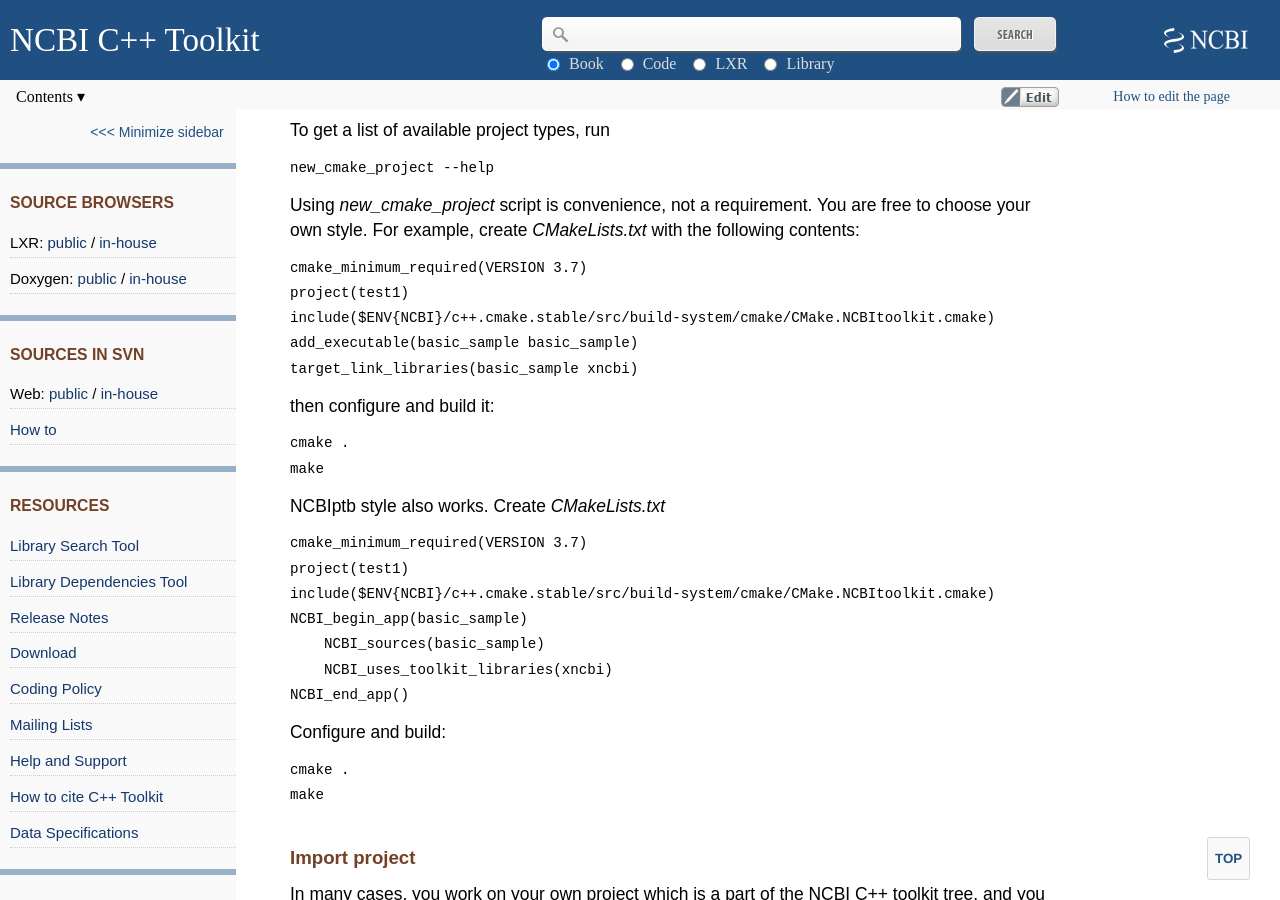
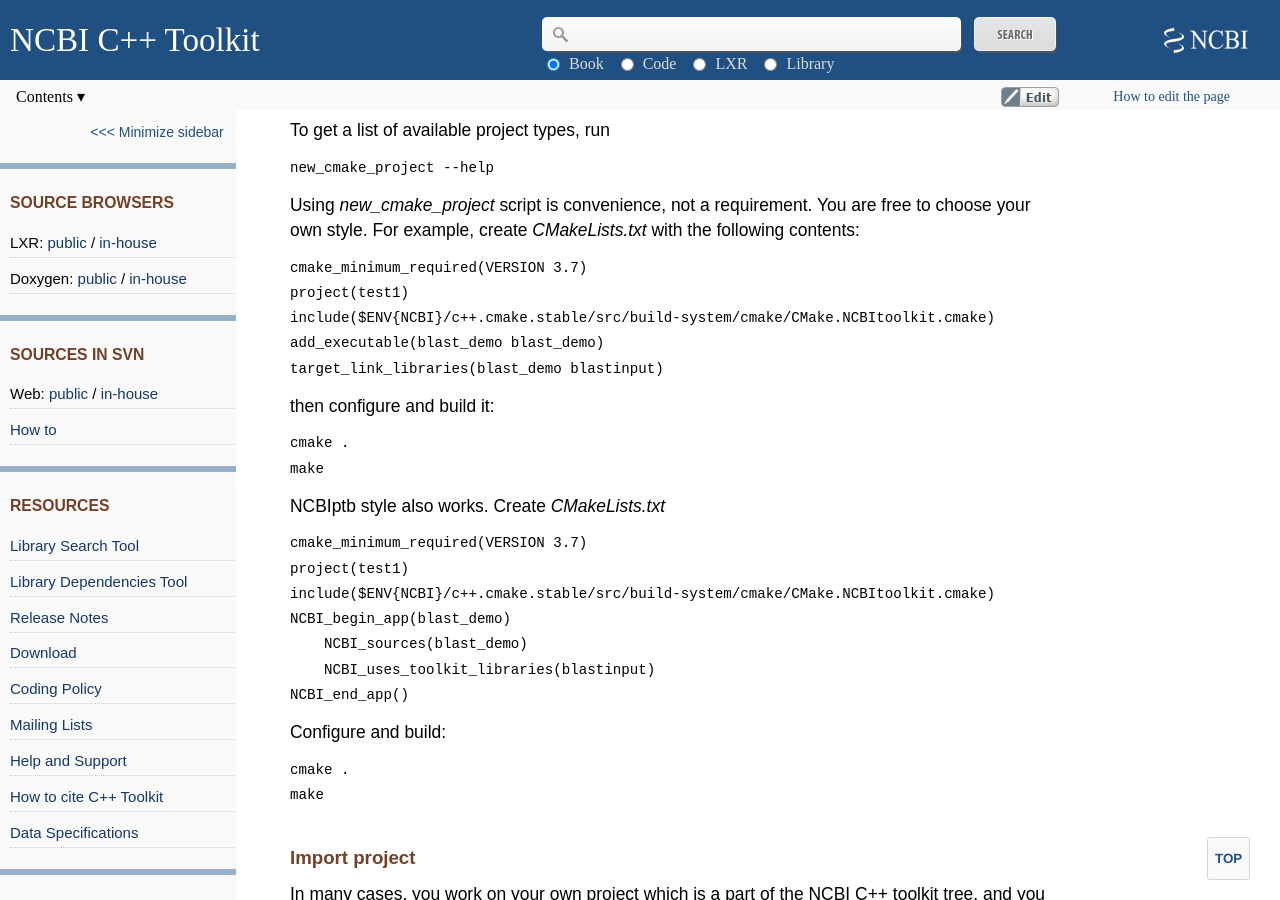
Before and after one commit to ncbi/cxx-toolkit, a Jekyll site: the page built from pages/ch_cmconfig.md, in a window 1280 px wide and 900 px high, scrolled down 2674 px. Built offline with Jekyll 4.4.1, drawn with Linux system fonts in a browser that asks for light colours.

Commit message:
Update ch_cmconfig.md

```diff
--- a/pages/ch_cmconfig.md
+++ b/pages/ch_cmconfig.md
@@ -129,8 +129,8 @@
     cmake_minimum_required(VERSION 3.7)
     project(test1)
     include($ENV{NCBI}/c++.cmake.stable/src/build-system/cmake/CMake.NCBItoolkit.cmake)
-    add_executable(basic_sample basic_sample)
-    target_link_libraries(basic_sample xncbi)
+    add_executable(blast_demo blast_demo)
+    target_link_libraries(blast_demo blastinput)
 
 then configure and build it:
 
@@ -142,9 +142,9 @@
     cmake_minimum_required(VERSION 3.7)
     project(test1)
     include($ENV{NCBI}/c++.cmake.stable/src/build-system/cmake/CMake.NCBItoolkit.cmake)
-    NCBI_begin_app(basic_sample)
-        NCBI_sources(basic_sample)
-        NCBI_uses_toolkit_libraries(xncbi)
+    NCBI_begin_app(blast_demo)
+        NCBI_sources(blast_demo)
+        NCBI_uses_toolkit_libraries(blastinput)
     NCBI_end_app()
 
 Configure and build:
```
